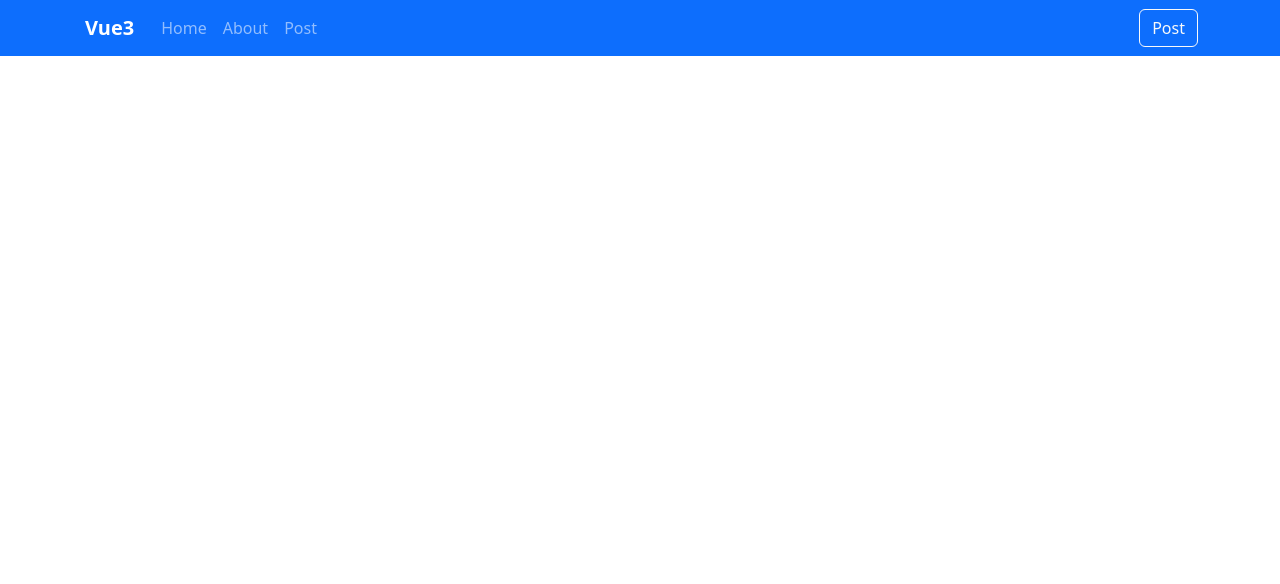
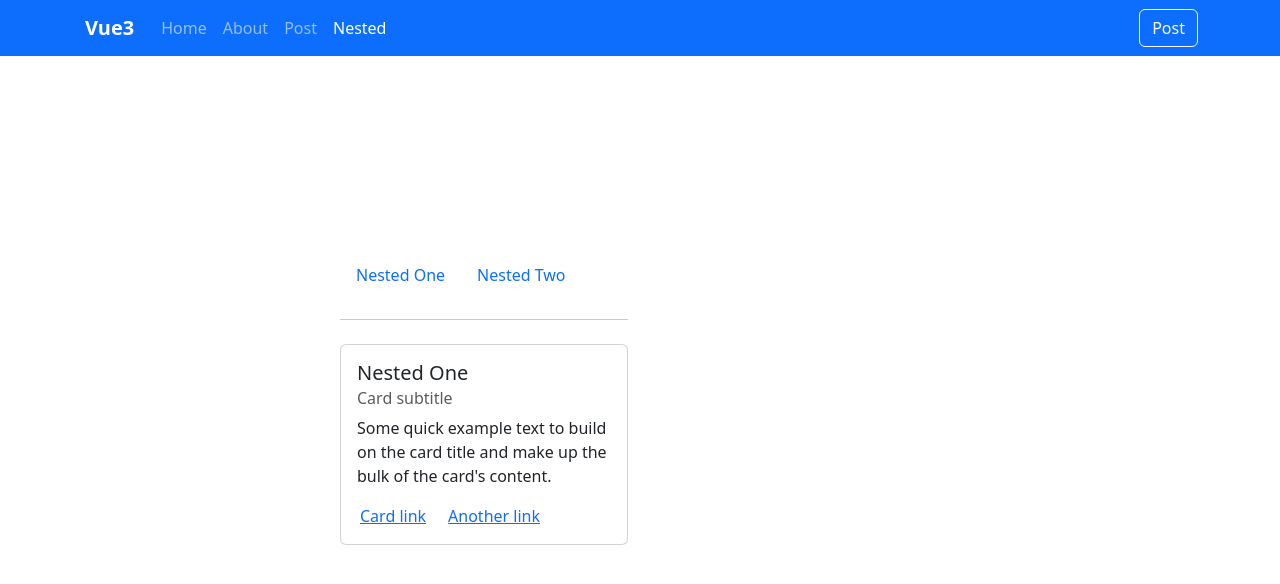
Before and after one commit to ysjin94/vueSampleProject, a Vue app: page /nested/one in a window 1280 px wide. Shown: the top 584 px of the page. Built offline with nearby package versions, Linux system fonts and the light colour scheme.

Commit message:
added 404 & Router #2

```diff
--- a/src/layouts/TheHeader.vue
+++ b/src/layouts/TheHeader.vue
@@ -29,6 +29,9 @@
               <li class="nav-item">
                 <RouterLink class= "nav-link" active-class="active" to="/posts"> Post </RouterLink>
               </li>
+              <li class="nav-item">
+                <RouterLink class= "nav-link" active-class="active" to="/nested"> Nested </RouterLink>
+              </li>
             </ul>
             <div class="d-flex">
               <button class="btn btn-outline-light" type="button" @click="goPage" > Post </button>
--- a/src/router/index.js
+++ b/src/router/index.js
@@ -5,6 +5,11 @@ import PostCreateView from '@/views/posts/PostCreateView.vue'
 import PostDetailView from '@/views/posts/PostDetailView.vue'
 import PostEditView from '@/views/posts/PostEditView.vue'
 import PostListView from '@/views/posts/PostListView.vue'
+import NotFound from '@/views/NotFound.vue'
+import Nested from '@/views/nested/Nested.vue'
+import NestedOne from '@/views/nested/NestedOne.vue'
+import NestedTwo from '@/views/nested/NestedTwo.vue'
+import NestedHomeView from '@/views/nested/NestedHomeView.vue'
 
 const routes = [
   {
@@ -37,6 +42,39 @@ const routes = [
     name: "PostEdit",
     component: PostEditView
   },
+
+  // will match everything and put it under `$route.params.pathMatch`
+  {
+    path: '/:pathMatch(.*)*',
+    name: 'NotFound',
+    component: NotFound
+  },
+
+  {
+    path:'/nested',
+    name:'Nested',
+    component: Nested,
+
+    children:[
+      {
+        path:'',
+        name:'NestedHome',
+        component: NestedHomeView,
+      },
+      {
+        path:'one',
+        name:'NestedOne',
+        component: NestedOne,
+      },
+      {
+        path:'two',
+        name:'NestedTwo',
+        component: NestedTwo,
+      }
+    ]
+  },
+
+
 ];
 
 const router = createRouter({
--- /dev/null
+++ b/src/views/NotFound.vue
@@ -0,0 +1,20 @@
+<script setup>
+
+</script>
+
+<template>
+  <div class ="text-center py-5" >
+  <h1>Oops !</h1>
+    <h2> 404 Not Found</h2>
+    <div class = "text-muted"> Not Found</div>
+    <div class = "mt-4">
+      <RouterLink>
+        <button class="btn btn-primary">HOME</button>
+      </RouterLink>
+    </div>
+  </div>
+</template>
+
+<style scoped lang="scss">
+
+</style>
--- /dev/null
+++ b/src/views/nested/Nested.vue
@@ -0,0 +1,20 @@
+<script setup>
+
+</script>
+
+<template>
+  <ul class="nav">
+    <li class="nav-item">
+      <RouterLink class="nav-link active" active-class="active" to="/nested/one"> Nested One</RouterLink>
+    </li>
+    <li class="nav-item">
+      <RouterLink class="nav-link active" active-class="active" to="/nested/two"> Nested Two</RouterLink>
+    </li>
+  </ul>
+  <hr class="my-4">
+  <RouterView></RouterView>
+</template>
+
+<style scoped lang="scss">
+
+</style>
--- /dev/null
+++ b/src/views/nested/NestedHomeView.vue
@@ -0,0 +1,17 @@
+<script setup>
+
+</script>
+
+<template>
+  <div>
+    <div class="card" style="width: 18rem;">
+      <div class="card-body">
+        <h5 class="card-title">Nested Home</h5>
+      </div>
+    </div>
+  </div>
+</template>
+
+<style scoped lang="scss">
+
+</style>
--- /dev/null
+++ b/src/views/nested/NestedOne.vue
@@ -0,0 +1,21 @@
+<script setup>
+
+</script>
+
+<template>
+  <div>
+    <div class="card" style="width: 18rem;">
+      <div class="card-body">
+        <h5 class="card-title">Nested One</h5>
+        <h6 class="card-subtitle mb-2 text-body-secondary">Card subtitle</h6>
+        <p class="card-text">Some quick example text to build on the card title and make up the bulk of the card's content.</p>
+        <a href="#" class="card-link">Card link</a>
+        <a href="#" class="card-link">Another link</a>
+      </div>
+    </div>
+  </div>
+</template>
+
+<style scoped lang="scss">
+
+</style>
--- /dev/null
+++ b/src/views/nested/NestedTwo.vue
@@ -0,0 +1,21 @@
+<script setup>
+
+</script>
+
+<template>
+  <div>
+    <div class="card" style="width: 18rem;">
+      <div class="card-body">
+        <h5 class="card-title">Nested Two</h5>
+        <h6 class="card-subtitle mb-2 text-body-secondary">Card subtitle</h6>
+        <p class="card-text">Some quick example text to build on the card title and make up the bulk of the card's content.</p>
+        <a href="#" class="card-link">Card link</a>
+        <a href="#" class="card-link">Another link</a>
+      </div>
+    </div>
+  </div>
+</template>
+
+<style scoped lang="scss">
+
+</style>
```
